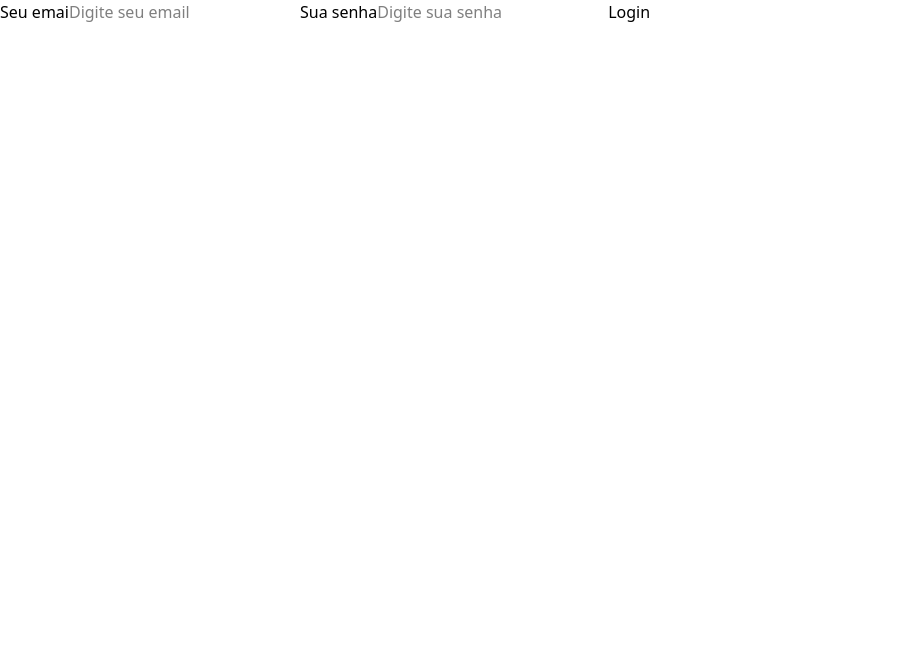
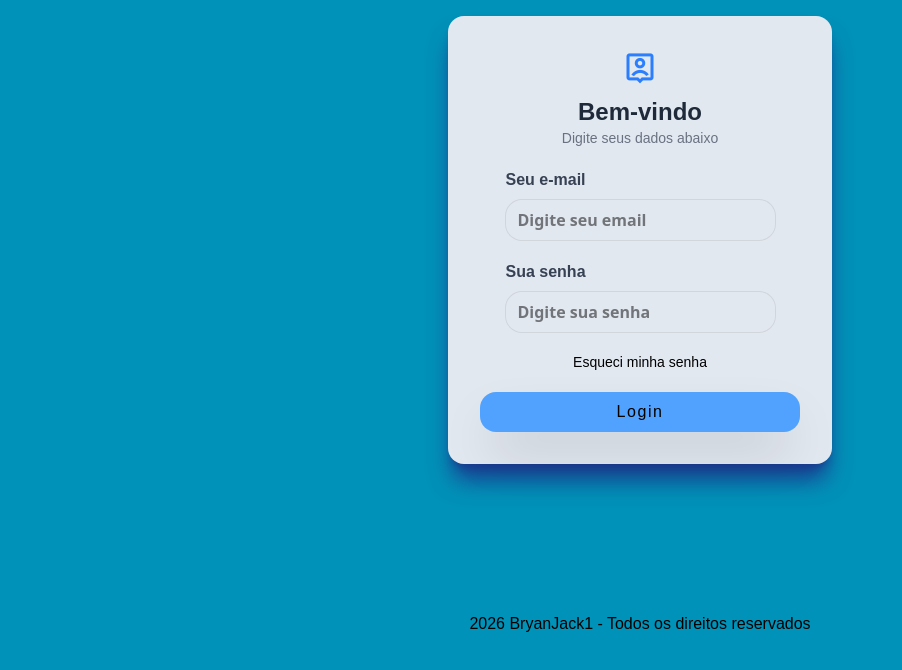
Before and after one commit to HenriqueBraian/to--do-list-with-react-tailwind, a React (Vite) app: page / in a window 1280 px wide. Shown: the top 670 px of the page, without its empty margins (0-902 px from the left). Built offline with nearby package versions, Linux system fonts and the light colour scheme.

Commit message:
form login

```diff
--- a/src/App.css
+++ /dev/null
@@ -1,7 +0,0 @@
-
-#root {
-  max-width: 1280px;
-  margin: 0 auto;
-  padding: 2rem;
-  text-align: center;
-}
--- a/src/components/Login.jsx
+++ b/src/components/Login.jsx
@@ -1,16 +1,44 @@
 import React from "react";
    function Login(){
       return(
-        <div>
-      <form action="">
-        <label htmlFor="email">Seu emai</label>
-        <input type="email" placeholder='Digite seu email' id='email'/>
+      <div className="min-h-screen p-4 bg-cyan-600 flex flex-col items-center justify-center">
 
-        <label htmlFor="password">Sua senha</label>
-        <input type="password" placeholder='Digite sua senha' id='password'/>
+      <form action="" className="bg-slate-200 p-8 flex flex-col
+                                items-center justify-center rounded-2xl gap-5 w-full max-w-sm
+                                shadow-xl shadow-blue-900 ">
 
-        <button type='submit'>Login</button>
+        <div className="text-center">
+          <i className="ri-account-pin-box-line text-4xl text-blue-500"></i>
+          <h1 className="font-primary text-2xl font-bold text-gray-800 mt-2">Bem-vindo</h1>
+          <p className="font-primary text-gray-500 text-sm">Digite seus dados abaixo</p>
+        </div>
+
+        <div className="flex flex-col items-start gap-2">
+        <label htmlFor="email" className="font-primary font-semibold
+         text-gray-700">Seu e-mail</label>
+
+        <input type="email" placeholder='Digite seu email' id='email' autoComplete="off"
+         className="px-3 py-2 font-semibold placeholder:gray-500 text-black rounded-2xl border-none ring-1 ring-gray-300 focus:ring-gray-500 focus:ring-2"
+        />
+        </div>
+
+        <div className="flex flex-col items-start gap-2">
+        <label htmlFor="password" className="font-primary font-semibold text-gray-700">Sua senha</label>
+
+        <input type="password" placeholder='Digite sua senha' id='password'
+        className="px-3 py-2 font-semibold placeholder:gray-500 text-black rounded-2xl border-none ring-1 ring-gray-300 focus:ring-gray-500 focus:ring-2"
+        />
+        </div>
+
+        <div className=" mt-0 text-center font-primary text-sm cursor-pointer">
+          <a href="#" className="hover:text-gray-700">Esqueci minha senha</a>
+         </div>
+
+        <button type='submit' className="bg-blue-400 p-2 w-full rounded-2xl hover:bg-blue-500 shadow-2xl font-primary tracking-widest"> Login </button>
       </form>
+
+      <footer className="font-primary mt-auto mb-auto">2026 BryanJack1 - Todos os direitos reservados</footer>
+
     </div>
       )
    }
--- a/src/index.css
+++ b/src/index.css
@@ -1 +1,6 @@
 @import "tailwindcss";
+@import url('https://fonts.googleapis.com/css2?family=Syne:wght@400..800&display=swap');
+
+@theme {
+  --font-primary: "Syne", sans-serif;
+}
```
Also changed, not shown: 1 other file (tests, documents, lock files or other folders).
